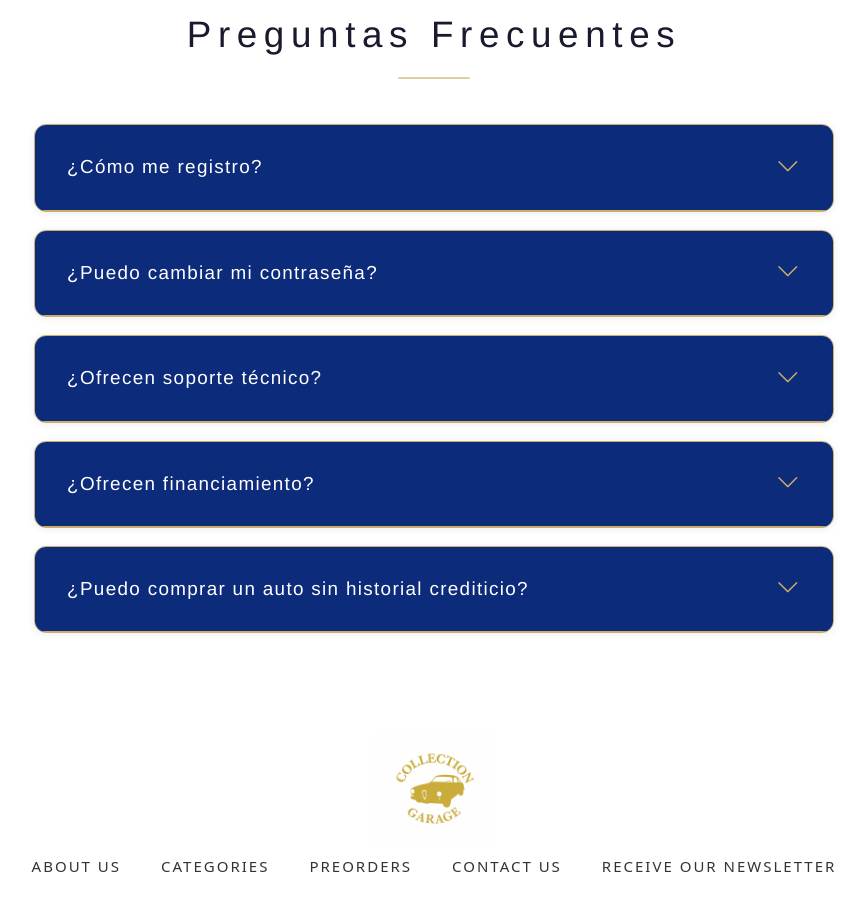
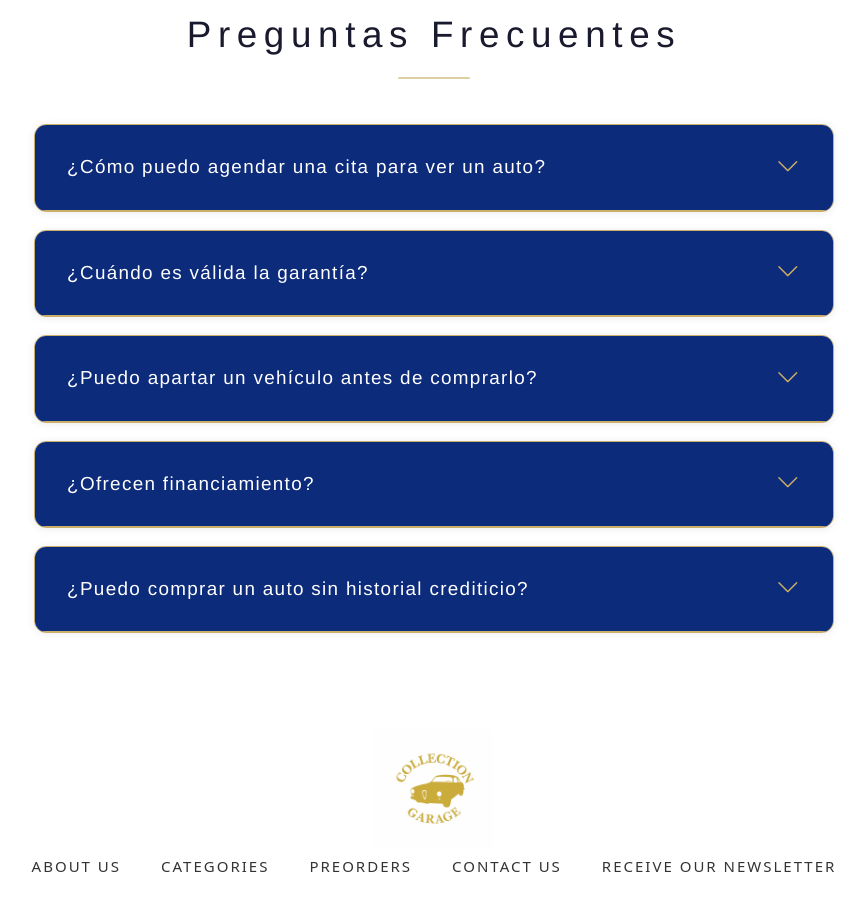
Before and after one commit to Leslyhub21/Car-Catalog, a React (Vite) app: page / in a window 1280 px wide. Shown: the part 2900-3815 px from the top of the page, without its empty margins (206-1071 px from the left). Built offline with nearby package versions, Linux system fonts and the light colour scheme; no server answers.

Commit message:
Se agregaron preguntas frecuentes

```diff
--- a/src/components/PreguntasF.jsx
+++ b/src/components/PreguntasF.jsx
@@ -4,16 +4,16 @@ import './Footer.css';
 
 const faqData = [
   {
-    question: '¿Cómo me registro?',
-    answer: 'Para registrarte, haz clic en "Registro" y llena el formulario.'
+    question: ' ¿Cómo puedo agendar una cita para ver un auto?',
+    answer: 'Da clic en el botón “Suscribir” y sigue los pasos que aparecerán en pantalla: elige la fecha y hora que más te convenga y confirma tus datos. Recibirás un correo electrónico con la confirmación de tu cita.'
   },
   {
-    question: '¿Puedo cambiar mi contraseña?',
-    answer: 'Sí, desde tu perfil puedes cambiarla en cualquier momento.'
+    question: '¿Cuándo es válida la garantía?',
+    answer: 'La garantía será válida a partir de la firma del contrato.'
   },
   {
-    question: '¿Ofrecen soporte técnico?',
-    answer: 'Actualmente no contamos con soporte técnico.'
+    question: '¿Puedo apartar un vehículo antes de comprarlo?',
+    answer: 'Sí, puedes apartar el auto con un pago inicial. El tiempo de apartado y las condiciones varían según el modelo y disponibilidad.'
   },
   {
     question: '¿Ofrecen financiamiento?',
```
